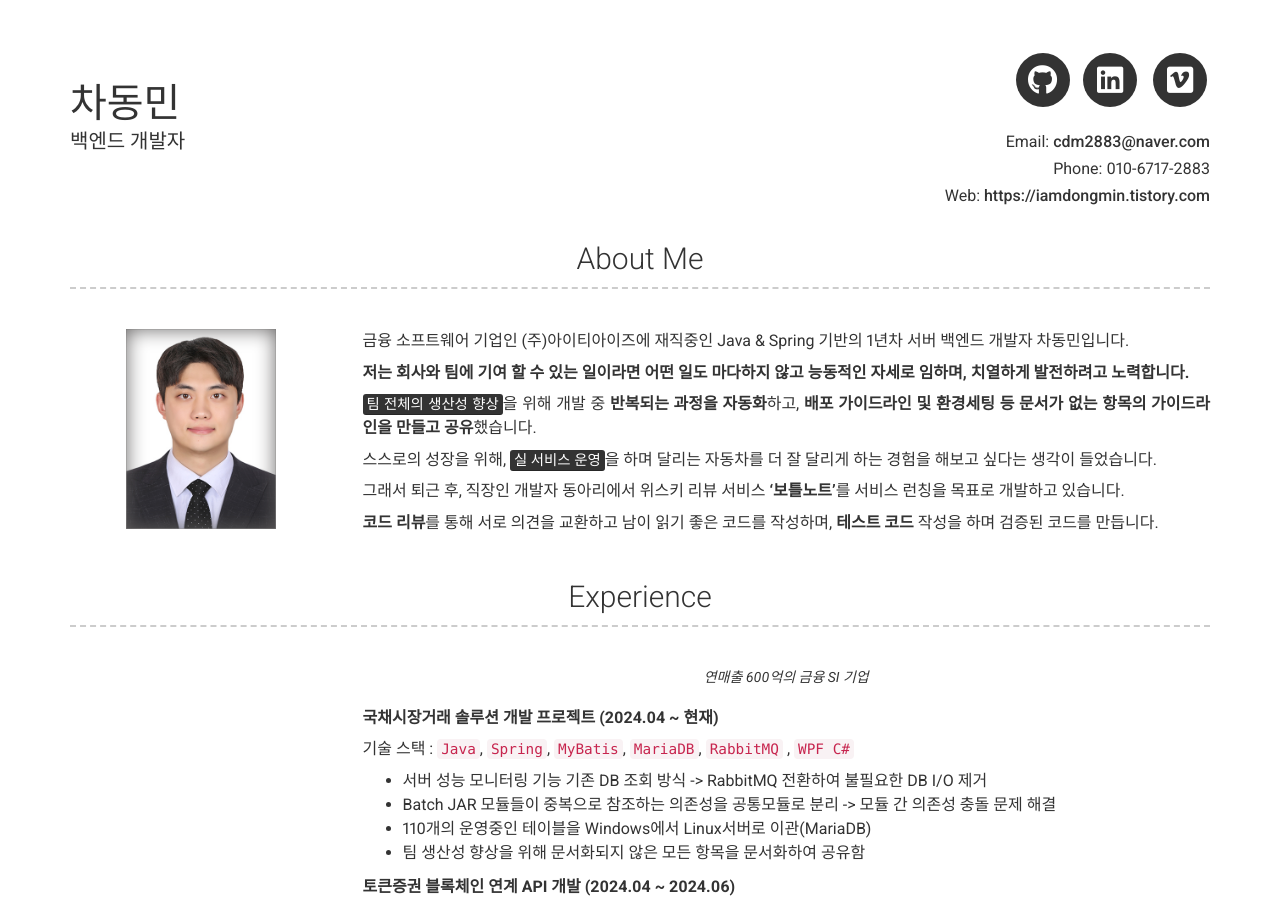
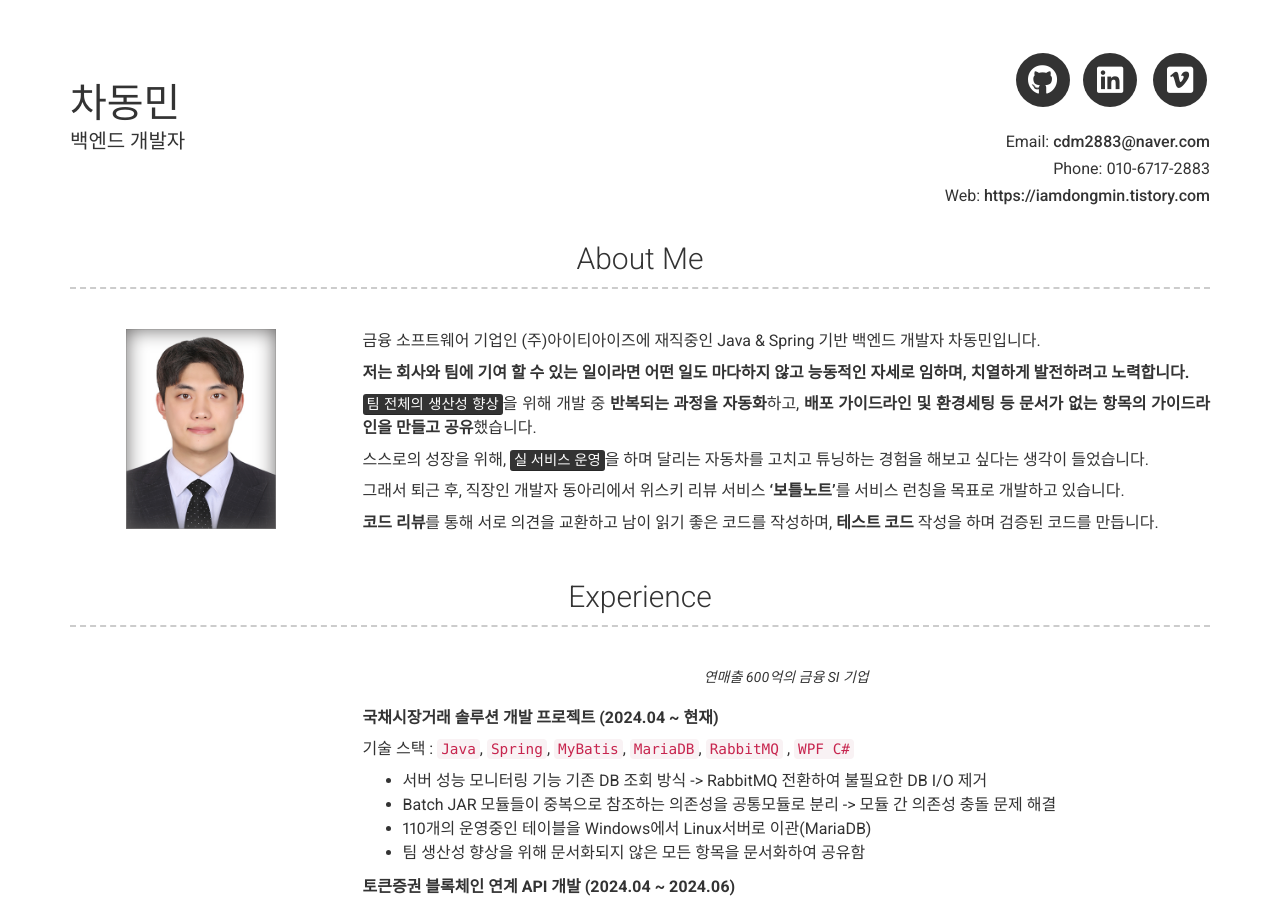
Before and after one commit to chadongmin/chadongmin.github.io, a Jekyll site: the page built from index.md, in a window 1280 px wide and 900 px high. Built offline with Jekyll 4.4.1, drawn with Linux system fonts in a browser that asks for light colours; nearby versions of some CDN libraries.

Commit message:
이력서 v1.1 about me 수정

```diff
--- a/_config.yml
+++ b/_config.yml
@@ -48,13 +48,13 @@ additional_links:
 # about_title: About Me (Use this to override about section title)
 about_profile_image: images/profile_image.jpg
 about_content: | # this will include new lines to allow paragraphs
-  금융 소프트웨어 기업인 (주)아이티아이즈에 재직중인  Java & Spring 기반의 1년차 서버 백엔드 개발자 차동민입니다.
+  금융 소프트웨어 기업인 (주)아이티아이즈에 재직중인 Java & Spring 기반 백엔드 개발자 차동민입니다.
 
   **저는 회사와 팀에 기여 할 수 있는 일이라면 어떤 일도 마다하지 않고 능동적인 자세로 임하며, 치열하게 발전하려고 노력합니다.**
 
   <mark>팀 전체의 생산성 향상</mark>을 위해 개발 중 **반복되는 과정을 자동화**하고, **배포 가이드라인 및 환경세팅 등 문서가 없는 항목의 가이드라인을 만들고 공유**했습니다.
 
-  스스로의 성장을 위해, <mark>실 서비스 운영</mark>을 하며 달리는 자동차를 더 잘 달리게 하는 경험을 해보고 싶다는 생각이 들었습니다.
+  스스로의 성장을 위해, <mark>실 서비스 운영</mark>을 하며 달리는 자동차를 고치고 튜닝하는 경험을 해보고 싶다는 생각이 들었습니다.
 
   그래서 퇴근 후, 직장인 개발자 동아리에서 위스키 리뷰 서비스 **'보틀노트'**를 서비스 런칭을 목표로 개발하고 있습니다.
 
```
Also changed, not shown: 1 other file.
